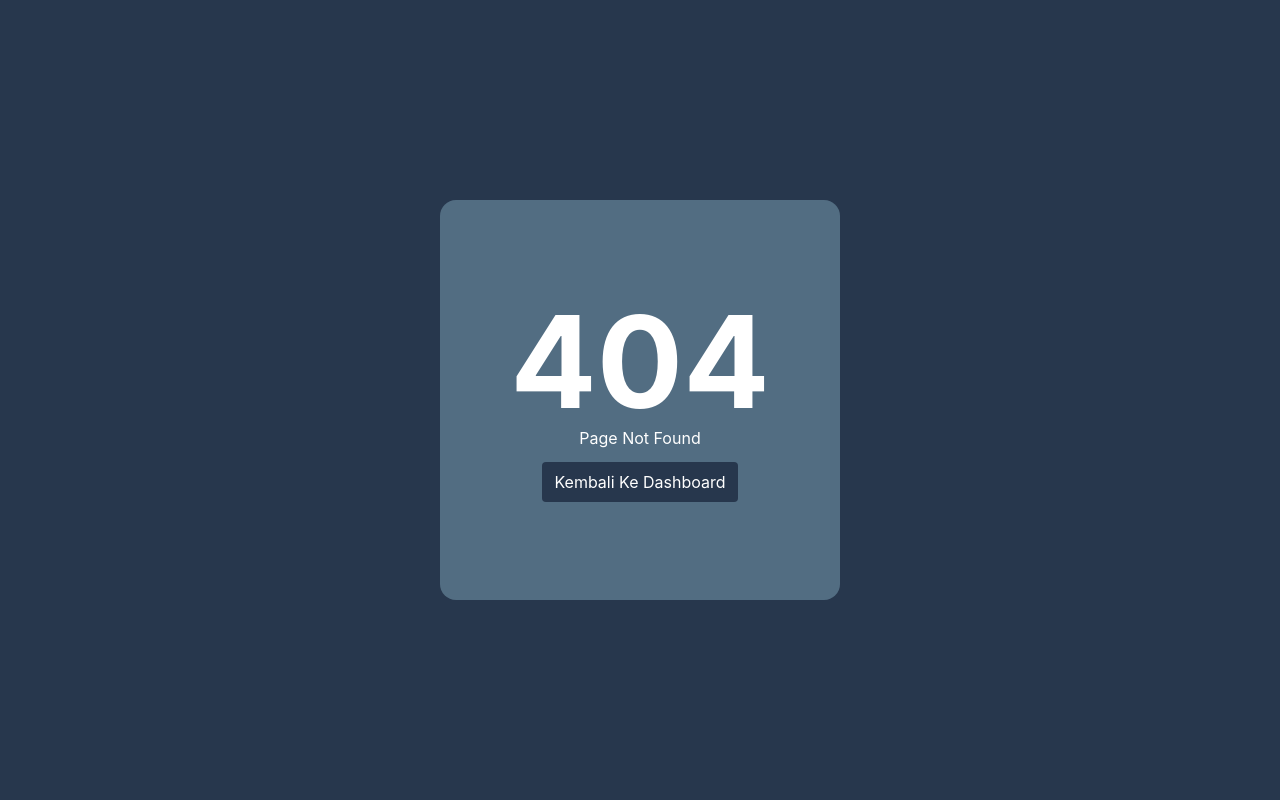
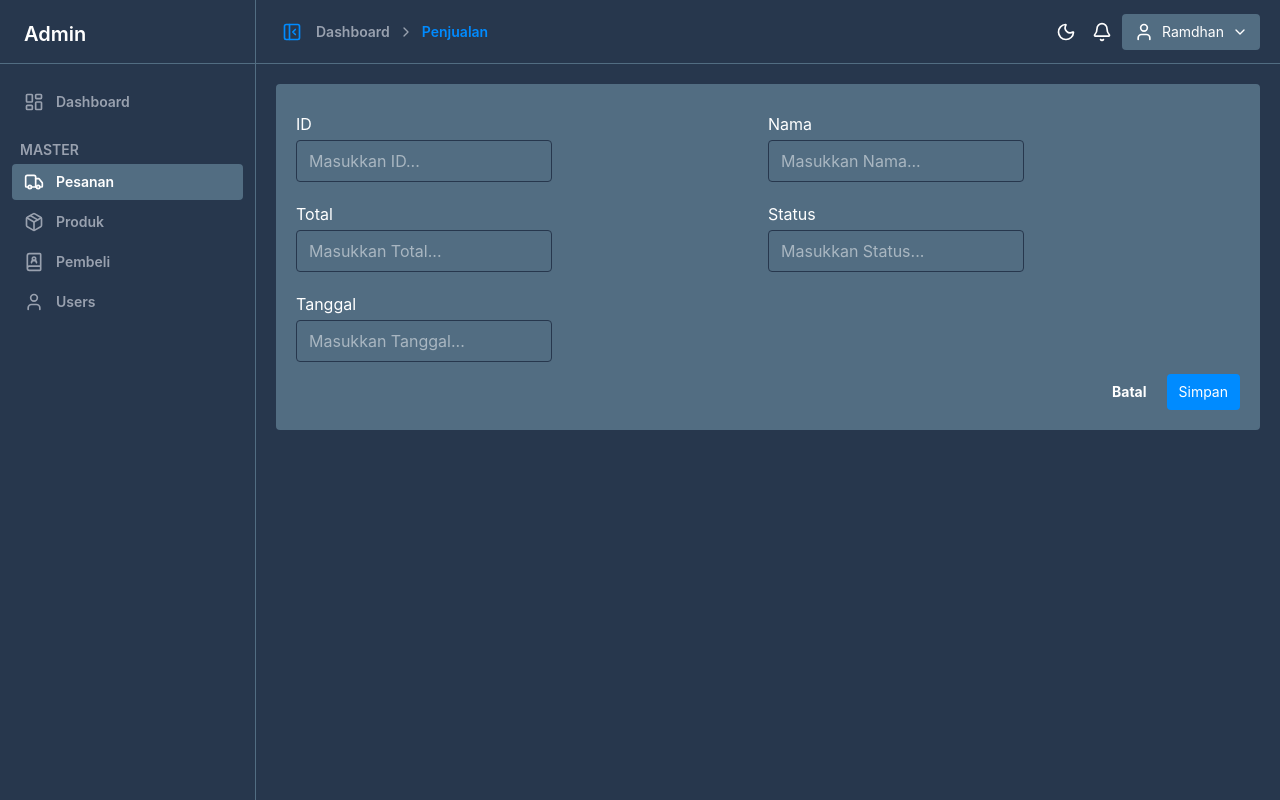
Before and after one commit to RAMDHAN-MQ/react-admin-dashboard, a React (Vite) app: page /pesanan/form in a window 1280 px wide. Before the commit this address had no page. Built offline with nearby package versions, Linux system fonts and the light colour scheme.

Commit message:
add: route dan hubungkan ke form

```diff
--- a/src/main.tsx
+++ b/src/main.tsx
@@ -4,12 +4,15 @@ import { BrowserRouter, Routes, Route } from "react-router-dom";
 import "./index.css";
 import App from "./App.tsx";
 import Dashboard from "./pages/Dashboard.tsx";
-import Pembeli from "./pages/master/Pembeli.tsx";
-import Pesanan from "./pages/master/Pesanan.tsx";
-import Produk from "./pages/master/Produk.tsx";
-import Users from "./pages/master/Users.tsx";
+import Pembeli from "./pages/Pembeli/Pembeli.tsx";
+import Pesanan from "./pages/Pesanan/Pesanan.tsx";
+import Produk from "./pages/Produk/Produk.tsx";
+import Users from "./pages/Users/Users.tsx";
 import NotFound from "./pages/NotFound.tsx";
 import FormPembeli from "./pages/Pembeli/FormPembeli.tsx";
+import FormPesanan from "./pages/Pesanan/FormPesanan.tsx";
+import FormProduk from "./pages/Produk/FormProduk.tsx";
+import FormUsers from "./pages/Users/FormUsers.tsx";
 
 createRoot(document.getElementById("root")!).render(
   <StrictMode>
@@ -23,6 +26,9 @@ createRoot(document.getElementById("root")!).render(
           <Route path="users" element={<Users />}></Route>
 
           <Route path="pembeli/form" element={<FormPembeli />}></Route>
+          <Route path="pesanan/form" element={<FormPesanan />}></Route>
+          <Route path="produk/form" element={<FormProduk />}></Route>
+          <Route path="users/form" element={<FormUsers />}></Route>
         </Route>
         <Route path="*" element={<NotFound />}></Route>
       </Routes>
--- a/src/pages/Pembeli/FormPembeli.tsx
+++ b/src/pages/Pembeli/FormPembeli.tsx
@@ -7,7 +7,7 @@ export default function FormPembeli() {
 
   return (
     <div className="bg-tema-3 p-5 rounded">
-      <form action="" className="">
+      <form>
         <div className="grid grid-cols-2">
           <InputForm
             label="Nama"
--- /dev/null
+++ b/src/pages/Pesanan/FormPesanan.tsx
@@ -0,0 +1,51 @@
+import { useNavigate } from "react-router-dom";
+import Button from "../../components/ui/Button";
+import InputForm from "../../components/ui/InputForm";
+
+export default function FormPesanan() {
+  const navigate = useNavigate();
+
+  return (
+    <div className="bg-tema-3 p-5 rounded">
+      <form>
+        <div className="grid grid-cols-2">
+          <InputForm label="ID" type="inputText" placeholder="Masukkan ID..." />
+          <InputForm
+            label="Nama"
+            type="inputText"
+            placeholder="Masukkan Nama..."
+          />
+          <InputForm
+            label="Total"
+            type="inputText"
+            placeholder="Masukkan Total..."
+          />
+          <InputForm
+            label="Status"
+            type="inputText"
+            placeholder="Masukkan Status..."
+          />
+          <InputForm
+            label="Tanggal"
+            type="inputText"
+            placeholder="Masukkan Tanggal..."
+          />
+        </div>
+        <div className="flex justify-end gap-2">
+          <Button
+            text="Batal"
+            variant="cancel"
+            onClick={() => navigate("/pesanan")}
+            textOnly={true}
+          />
+          <Button
+            text="Simpan"
+            variant="primary"
+            onClick={() => alert("tombol ditekan")}
+            textOnly={true}
+          />
+        </div>
+      </form>
+    </div>
+  );
+}
--- /dev/null
+++ b/src/pages/Produk/FormProduk.tsx
@@ -0,0 +1,51 @@
+import { useNavigate } from "react-router-dom";
+import Button from "../../components/ui/Button";
+import InputForm from "../../components/ui/InputForm";
+
+export default function FormProduk() {
+  const navigate = useNavigate();
+
+  return (
+    <div className="bg-tema-3 p-5 rounded">
+      <form>
+        <div className="grid grid-cols-2">
+          <InputForm label="ID" type="inputText" placeholder="Masukkan ID..." />
+          <InputForm
+            label="Produk"
+            type="inputText"
+            placeholder="Masukkan Produk..."
+          />
+          <InputForm
+            label="Stok"
+            type="inputText"
+            placeholder="Masukkan Stok..."
+          />
+          <InputForm
+            label="Harga"
+            type="inputText"
+            placeholder="Masukkan Harga..."
+          />
+          <InputForm
+            label="Status"
+            type="inputText"
+            placeholder="Masukkan Status..."
+          />
+        </div>
+        <div className="flex justify-end gap-2">
+          <Button
+            text="Batal"
+            variant="cancel"
+            onClick={() => navigate("/produk")}
+            textOnly={true}
+          />
+          <Button
+            text="Simpan"
+            variant="primary"
+            onClick={() => alert("tombol ditekan")}
+            textOnly={true}
+          />
+        </div>
+      </form>
+    </div>
+  );
+}
--- /dev/null
+++ b/src/pages/Users/FormUsers.tsx
@@ -0,0 +1,51 @@
+import { useNavigate } from "react-router-dom";
+import Button from "../../components/ui/Button";
+import InputForm from "../../components/ui/InputForm";
+
+export default function FormUsers() {
+  const navigate = useNavigate();
+
+  return (
+    <div className="bg-tema-3 p-5 rounded">
+      <form>
+        <div className="grid grid-cols-2">
+          <InputForm label="ID" type="inputText" placeholder="Masukkan ID..." />
+          <InputForm
+            label="Nama"
+            type="inputText"
+            placeholder="Masukkan Nama..."
+          />
+          <InputForm
+            label="Email"
+            type="inputText"
+            placeholder="Masukkan Email..."
+          />
+          <InputForm
+            label="Role"
+            type="inputText"
+            placeholder="Masukkan Role..."
+          />
+          <InputForm
+            label="Status"
+            type="inputText"
+            placeholder="Masukkan Status..."
+          />
+        </div>
+        <div className="flex justify-end gap-2">
+          <Button
+            text="Batal"
+            variant="cancel"
+            onClick={() => navigate("/users")}
+            textOnly={true}
+          />
+          <Button
+            text="Simpan"
+            variant="primary"
+            onClick={() => alert("tombol ditekan")}
+            textOnly={true}
+          />
+        </div>
+      </form>
+    </div>
+  );
+}
```
